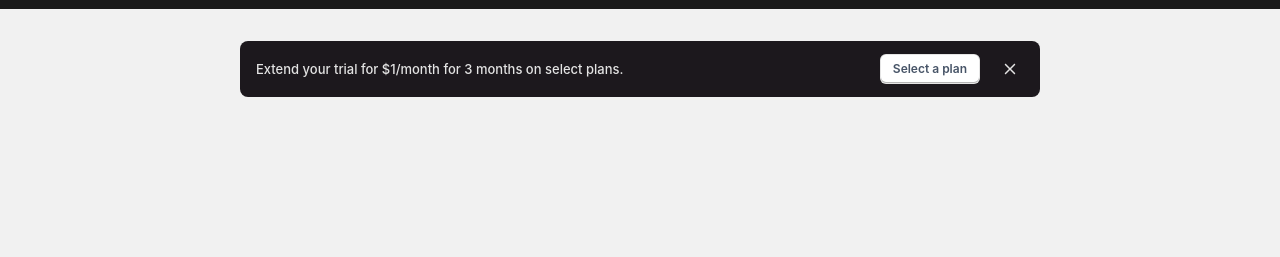
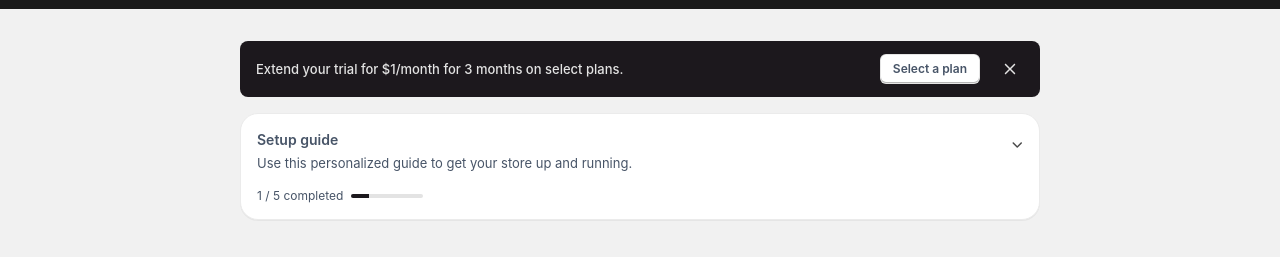
Before and after one commit to LmOpe/Level-Up-Front-Hackathon, a plain HTML site: page index.html in a window 1280 px wide. Shown: the part 47-304 px from the top of the page. Drawn offline with Linux system fonts and the light colour scheme.

Commit message:
Added Setup guide Section

```diff
--- a/app.css
+++ b/app.css
@@ -169,11 +169,104 @@ section.plan {
   width: 20px;
   height: 20px;
 }
+
+section.card {
+  display: flex;
+  width: 800px;
+  padding: 8px;
+  flex-direction: column;
+  align-items: flex-start;
+  gap: 16px;
+  border-radius: 18px;
+  box-shadow: 0px 1px 0px 0px rgba(0, 0, 0, 0.05);
+}
+
+.setup-guide-container {
+  display: flex;
+  padding: 8px;
+  justify-content: space-between;
+  align-items: flex-start;
+  align-self: stretch;
+}
+
+.setup-guide {
+  display: flex;
+  flex-direction: column;
+  align-items: flex-start;
+  gap: 16px;
+}
+
+.setup-guide-text {
+  display: flex;
+  flex-direction: column;
+  align-items: flex-start;
+  gap: 4px;
+}
+
+.setup-guide-title {
+  font-family: Inter;
+  font-size: 14px;
+  font-weight: 600;
+  line-height: 140%;
+}
+
+.setup-guide-instruction {
+  font-family: Inter;
+  font-size: 13px;
+  font-style: normal;
+  font-weight: 400;
+  line-height: 140%;
+}
+
+.setup-guide-progress {
+  display: flex;
+  align-items: center;
+  gap: 8px;
+}
+
+.setup-guide-progress label {
+  font-family: Inter;
+  font-size: 12px;
+  font-weight: 400;
+  line-height: 130%;
+}
+.setup-guide-progress .setup-progress {
+  position: relative;
+  width: 72px;
+  height: 4px;
+  background-color: var(--font-light);
+  border-radius: 28px;
+}
+
+.setup-progress div {
+  background-color: var(--grey-g-300);
+  position: absolute;
+  line-height: inherit;
+  width: 25%;
+  height: 100%;
+  border-radius: 28px 0px 0px 28px;
+}
+
+div.close-setup {
+  display: flex;
+  padding: 4px;
+  align-items: flex-start;
+  gap: 8px;
+}
+
+.close-setup {
+  width: 20px;
+  height: 20px;
+}
 /* Utility classes */
 
 /* Background color */
 .dark {
   background-color: var(--grey-16);
+}
+
+.light {
+  background-color: var(--secondary);
 }
 
 .grey-50 {
--- a/index.html
+++ b/index.html
@@ -40,6 +40,27 @@
                 <div class="btn close-btn" id="close-btn"><img src="assets/close-btn.svg" alt="Close button"></div>
             </div>
         </section>
+        <section class="card stroke-50 light">
+            <div class="setup-guide-container">
+                <div class="setup-guide  font-dark">
+                    <div class="setup-guide-text">
+                        <div class="setup-guide-title">
+                            Setup guide
+                        </div>
+                        <div class="setup-guide-instruction">
+                            Use this personalized guide to get your store up and running.
+                        </div>
+                    </div>
+                    <div class="setup-guide-progress">
+                        <label for="setup-progress"> 1 / 5 completed</label>
+                        <div id="setup-progress" class="setup-progress"><div></div></div>
+                    </div>
+                </div>
+                <div class="close-setup">
+                    <img src="assets/Chevron down.svg" alt="Close setup">
+                </div>
+            </div>
+        </section>
     </main>
     <script src="app.js"></script>
 </body>
```
Also changed, not shown: assets/Chevron down.svg (added).
